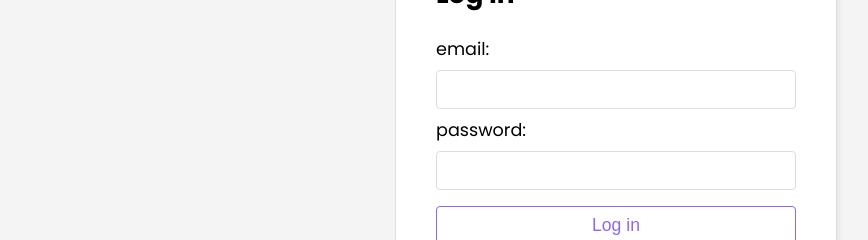
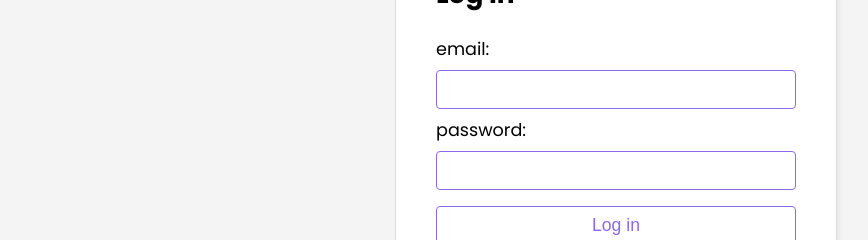
Before and after one commit to alx29/Project-Management-App-FE, a React (Create React App) app: page / in a window 1280 px wide. Shown: the part 440-680 px from the top of the page, without its empty margins (24-892 px from the left). Built offline with nearby package versions, Linux system fonts and the light colour scheme.

Commit message:
modified the background color of the inputs

```diff
--- a/src/styles/Login.scss
+++ b/src/styles/Login.scss
@@ -27,7 +27,7 @@
       color: #777;
       width: 100%;
       box-sizing: border-box;
-      border: 0.063rem solid #ddd;
+      border: 0.063rem solid #8d69f1;
       border-radius: 0.25rem;
     }
 
```
